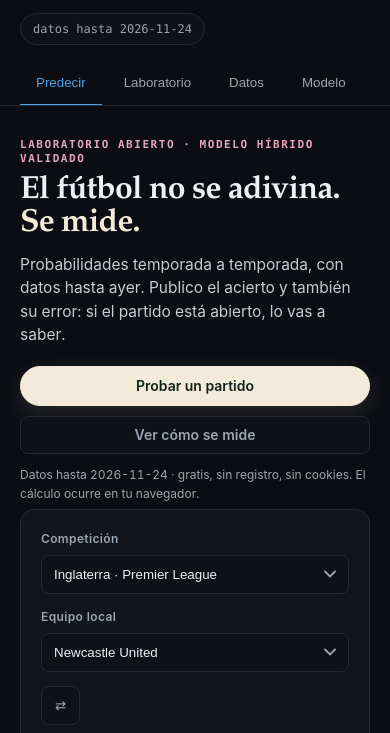
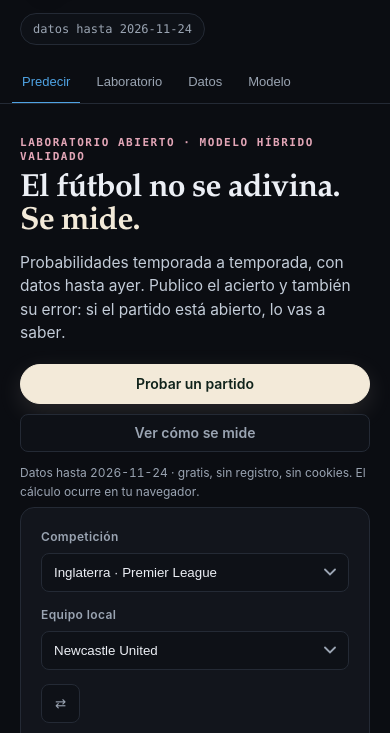
Before and after one commit to Cha0smagick/professor-pig-sabermetrics-website, a plain HTML site: page site/index.html in a window 390 px wide. Shown: the part 111-844 px from the top of the page. Drawn offline with Linux system fonts and the light colour scheme.

Commit message:
visual: pestanas legibles en movil

```diff
--- a/site/styles.css
+++ b/site/styles.css
@@ -413,6 +413,8 @@ button.link:hover { color: var(--primary); }
   .hero-sub { font-size: 15.5px; }
 }
 @media (max-width: 460px) {
+  nav.tabs { padding: 0 12px; }
+  nav.tabs button { padding: 13px 10px; font-size: 13px; }
   .hero-actions .btn { width: 100%; }
 }
 
```
